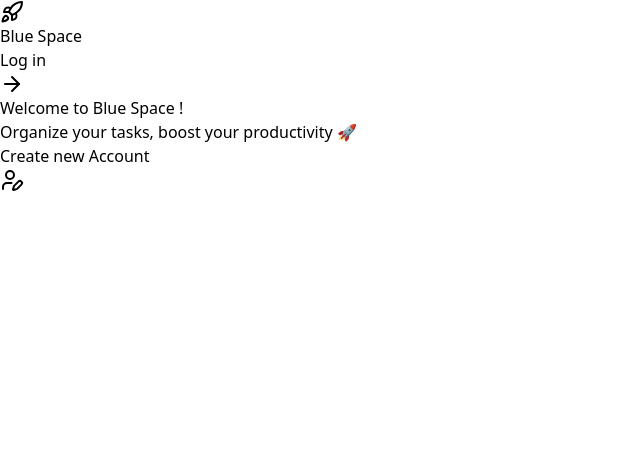
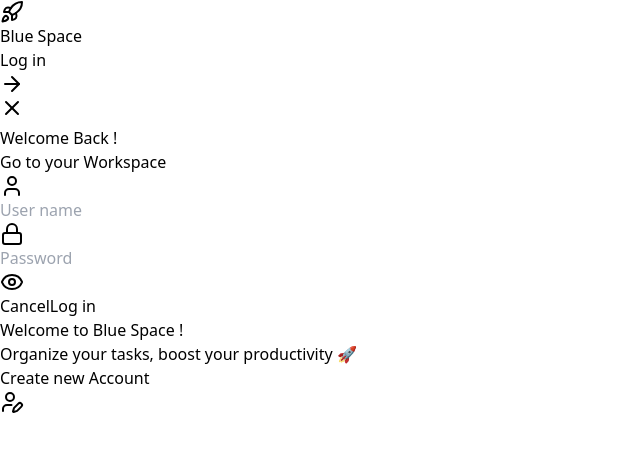
Before and after one commit to DiegoViera1511/Blue-Space-FE, a React (Vite) app: page / in a window 1280 px wide. Shown: the top 452 px of the page, without its empty margins (0-640 px from the left). Built offline with nearby package versions, Linux system fonts and the light colour scheme.

Commit message:
added suport to log in function

```diff
--- a/src/components/Input_1/input_1.tsx
+++ b/src/components/Input_1/input_1.tsx
@@ -13,10 +13,10 @@ export function Input_1({id,input_type,value,onChange,required,placeholder}: Inp
     const [type , setType] = useState(input_type)
     return (
         <div
-            className="flex flex-row p-2 px-4 bg-white justify-center items-center rounded-full border-2"
+            className="flex flex-row w-full p-2 sm:p-3 sm:px-4 bg-white justify-between items-center rounded-full border-2"
         >
             <input
-                className="outline-none p-2 text-black"
+                className="outline-none p-1 sm:p-2 text-black"
                 id={id}
                 type={type}
                 value={value}
--- /dev/null
+++ b/src/components/Modals/logInModal.tsx
@@ -0,0 +1,79 @@
+import { User , Lock} from "lucide-react";
+import { Input_1 } from "../Input_1/input_1";
+import { useContext, useState } from "react";
+import { UserType } from "../../types";
+import { UserContext } from "../../context/userContext";
+
+interface LogInModalProps {
+    setCloseModal: React.Dispatch<React.SetStateAction<boolean>>
+}
+
+export function LogInModal({setCloseModal}: LogInModalProps) {
+    const {setUser, setIsAuth} = useContext(UserContext)
+    const [username, setUsername] = useState('')
+    const [password, setPassword] = useState('')
+    const handleLogIn = async (e: React.FormEvent<HTMLFormElement>) => {
+        e.preventDefault()
+        const userData : UserType = {username: username, password: password}
+        try{
+            const response = await fetch('http://localhost:8080/api/user/checklogin', {
+                method: 'POST',
+                headers: {
+                    'Content-Type': 'application/json'
+                },
+                body: JSON.stringify(userData)
+            })
+            if (response.status === 200) {
+                const token = await response.json()
+                localStorage.setItem('jwt', token)
+                setUser(username)
+                setIsAuth(true)
+            } else if (response.status === 404 || response.status === 400) {
+                console.error('Invalid User name or password')
+            } else {
+                const {message} = await response.json();
+                console.error(message)
+            }
+        } catch (error) {
+            console.error('Error creating user: ', error)
+        }
+    }
+    return (
+        <div className="flex flex-col gap-5 items-center justify-center ">
+            <p className="text-2xl">Welcome Back !</p>
+            <form className="flex flex-col w-auto gap-4 border-2 rounded-lg p-3 items-center justify-center" onSubmit={handleLogIn}>
+                <p>Go to your Workspace</p>
+                <div className='flex flex-row w-full gap-2 items-center justify-center'>
+                    <label form="register_username"><User/></label>
+                    <Input_1
+                        id="register_username"
+                        input_type="text"
+                        value={username}
+                        onChange={setUsername}
+                        required={true}
+                        placeholder="User name"
+                    />
+                </div>
+                <div className='flex flex-row w-full gap-2 items-center justify-center'>
+                    <label form="register_password"><Lock/></label>
+                    <Input_1
+                        id="register_password"
+                        input_type="password"
+                        value={password}
+                        onChange={setPassword}
+                        required={true}
+                        placeholder="Password"
+                    />
+                </div>
+                <div className="flex flex-row gap-4 items-center justify-center">
+                    <button type="button" onClick={() => {setCloseModal(false)}}>
+                        Cancel
+                    </button>
+                    <button type="submit">
+                        Log in
+                    </button>
+                </div>
+            </form>
+        </div>
+    )
+}
--- a/src/components/Modals/projectsModal.tsx
+++ b/src/components/Modals/projectsModal.tsx
@@ -36,6 +36,7 @@ export function ProjectsModal(){
     }
 
     useEffect(() => {
+        if(user === '') return
         fetch(`http://localhost:8080/api/project?username=${user}`)
             .then(response => response.json())
             .then(data => setProjects(data))
--- a/src/components/StatesContainer/statesContainer.tsx
+++ b/src/components/StatesContainer/statesContainer.tsx
@@ -8,6 +8,7 @@ export function StatesContainer(){
     const {selectedProject , setOpenNewStateModal, openNewStateModal , openStateOptionsModal} = useContext(UserContext)
 
     useEffect(() => {
+        if(selectedProject.id === '') return
         fetch(`http://localhost:8080/api/state?project_id=${selectedProject.id}`)
             .then(response => response.json())
             .then(data => setStates(data))
--- a/src/context/userContext.tsx
+++ b/src/context/userContext.tsx
@@ -1,6 +1,5 @@
 import {createContext, useState} from "react";
-import {CardType, ProjectType, StateType} from "../types.ts";
-
+import {CardType, ProjectType, StateType,defaultProyectType, defaultCardType , defaultStateType} from "../types.ts";
 
 interface UserContextType{
     isAuth:boolean,
@@ -28,28 +27,32 @@ interface UserContextType{
 export const UserContext = createContext<UserContextType>({} as UserContextType);
 export function UserProvider ({children}: {children: React.ReactNode}){
     const [isAuth , setIsAuth] = useState(false)
-    const [user , setUser] = useState('viera')
+    const [user , setUser] = useState<string>('')
     const [openProjectModal , setOpenProjectModal] = useState(false)
     const [openStateOptionsModal , setOpenStateOptionsModal] = useState(false)
     const [openNewStateModal , setOpenNewStateModal] = useState(false)
     const [openAddCardModal , setOpenAddCardModal] = useState(false)
     const [openInfoCardModal , setOpenInfoCardModal] = useState(false)
-    const [selectedProject , setSelectedProject] = useState<ProjectType>({username:"viera" , id:"512777e7-1cb4-4628-9e85-6c2fe4b04f81" , name:"Blue-Space"} as ProjectType)
-    const [selectedState , setSelectedState] = useState<StateType>({id:"id" , name:"state" , project_id:"id"} as StateType)
-    const [selectedCard , setSelectedCard] = useState<CardType>({id:"id" , state_id:"id" , title:"title" , text:"text"} as CardType)
+    const [selectedProject , setSelectedProject] = useState<ProjectType>(defaultProyectType)
+    const [selectedState , setSelectedState] = useState<StateType>(defaultStateType)
+    const [selectedCard , setSelectedCard] = useState<CardType>(defaultCardType)
     const fetchToken = async () => {
         const token = localStorage.getItem('jwt')
         if (token) {
-            const response = await fetch(
-                'route', {
+            await fetch('http://localhost:8080/api/user/token/checktoken', {
                     method: 'GET',
                     headers: {
                         Authorization: `Bearer ${token}`
                     },
                 })
-            if (response.status === 200) {
-                setIsAuth(true)
-            }
+                    .then(response => response.json())
+                    .then((data) => {
+                        if (data.username){
+                            setUser(data.username)
+                            setIsAuth(true)
+                        }
+                    })
+                    .catch(error => console.log(error))
         }
     }
     return(
--- a/src/pages/landingPage.tsx
+++ b/src/pages/landingPage.tsx
@@ -1,13 +1,19 @@
 import { ArrowRight, Rocket,UserPen,User ,Lock, Check} from 'lucide-react';
-import { useState } from 'react';
+import { useContext, useEffect, useState } from 'react';
 import { Input_1 } from '../components/Input_1/input_1';
 import { UserType } from '../types';
+import { Modal } from '../components/Modals/modal';
+import { LogInModal } from '../components/Modals/logInModal';
+import { UserContext } from '../context/userContext';
+import { Navigate } from 'react-router-dom';
 
 export function LandingPage(){
+    const {fetchToken , isAuth} = useContext(UserContext)
     const [onCreateAccount, setOnCreateAccount] = useState(false)
     const [username, setUsername] = useState('')
     const [password, setPassword] = useState('')
     const [confirmPassword, setConfirmPassword] = useState('')
+    const [openLogIn , setOpenLogIn] = useState(false)
 
     const handleRegister = () => {
         if (password !== confirmPassword) {
@@ -29,6 +35,14 @@ export function LandingPage(){
             .catch(error => console.log(error))
     }
 
+    useEffect(() => {
+        fetchToken()
+    }, [isAuth])
+
+    if(isAuth){
+        return <Navigate to={"/main"}/>
+    }
+
     return (
         <>
             <header
@@ -42,10 +56,13 @@ export function LandingPage(){
                     Blue Space
                 </div>
 
-                <button className='flex flex-row items-center justify-center gap-4 text-xl sm:text-2xl'>
+                <button onClick={() => setOpenLogIn(true)} className='flex flex-row items-center justify-center gap-4 text-xl sm:text-2xl'>
                     Log in <ArrowRight/>
                 </button>
             </header>
+            <Modal open={openLogIn} onClose={() => setOpenLogIn(false)}>
+                <LogInModal setCloseModal={setOpenLogIn}/>
+            </Modal>
             <main
                 className="gap-4 w-screen h-screen items-center justify-center bg-gradient-to-b from-cyan-500 to-blue-500"
             >
--- a/src/pages/mainPage.tsx
+++ b/src/pages/mainPage.tsx
@@ -8,6 +8,7 @@ import {NewStateModal} from "../components/Modals/newStateModal.tsx";
 import {StateOptionsModal} from "../components/Modals/stateOptionsModal.tsx";
 import {NewCardModal} from "../components/Modals/newCardModal.tsx";
 import {InfoCardModal} from "../components/Modals/InfoCardModal.tsx";
+import { Navigate } from "react-router-dom";
 
 export function MainPage() {
     const {
@@ -21,8 +22,14 @@ export function MainPage() {
         setOpenInfoCardModal,
         openNewStateModal,
         setOpenNewStateModal,
-        user
+        user,
+        isAuth
     } = useContext(UserContext)
+
+    if(!isAuth){
+        return <Navigate to={"/"}/>
+    }
+
     return (
         <>
             <Header username={user}/>
--- a/src/types.ts
+++ b/src/types.ts
@@ -4,7 +4,7 @@ export interface ProjectType{
     name:string;
 }
 
-export const defalutProyectType : ProjectType = {id:"id" , username:"username" , name:"name"}
+export const defaultProyectType : ProjectType = {id:"" , username:"" , name:""}
 
 export interface StateType {
     id:string;
@@ -12,7 +12,7 @@ export interface StateType {
     name:string
 }
 
-export const defaultStateType : StateType = {id:"id" , project_id:"id" , name:"name"}
+export const defaultStateType : StateType = {id:"" , project_id:"" , name:""}
 
 export interface CardType{
     id:string,
@@ -21,11 +21,11 @@ export interface CardType{
     text:string
 }
 
-export const defaultCardType : CardType = {id:"id" , state_id:"id" , title:"title" , text:"text"}
+export const defaultCardType : CardType = {id:"" , state_id:"" , title:"" , text:""}
 
 export interface UserType{
     username:string;
     password:string;
 }
 
-export const defaultUserType : UserType = {username:"username" , password:"password"}
+export const defaultUserType : UserType = {username:"" , password:""}
```
Also changed, not shown: src/components/Header/header.tsx (+26 -8 lines).
